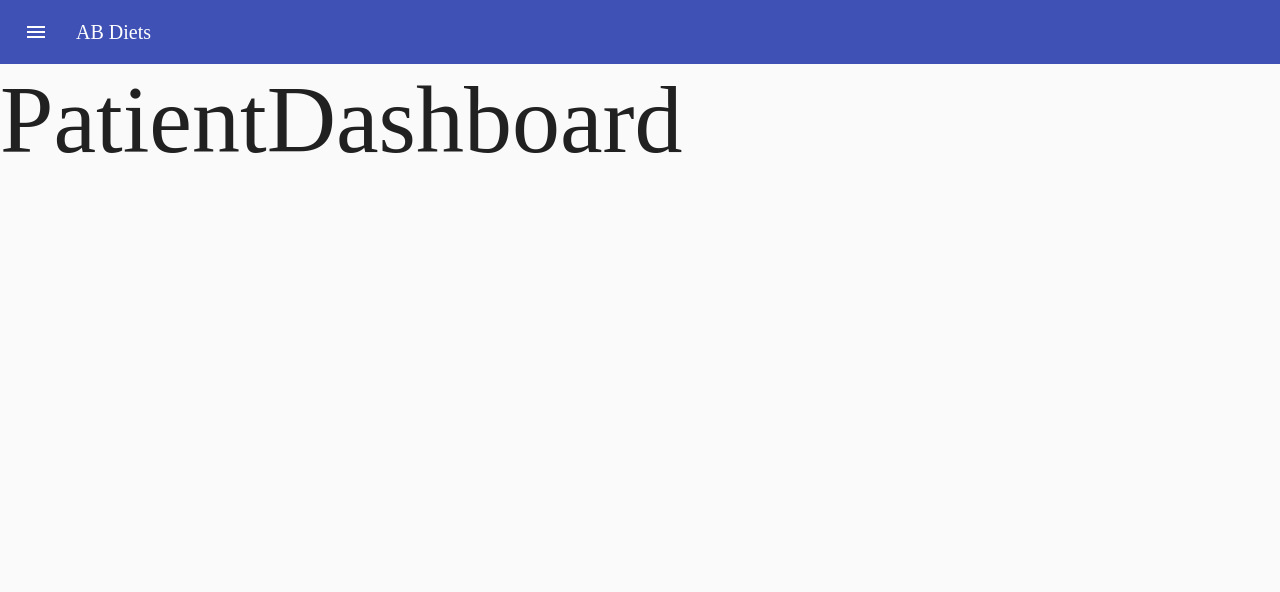
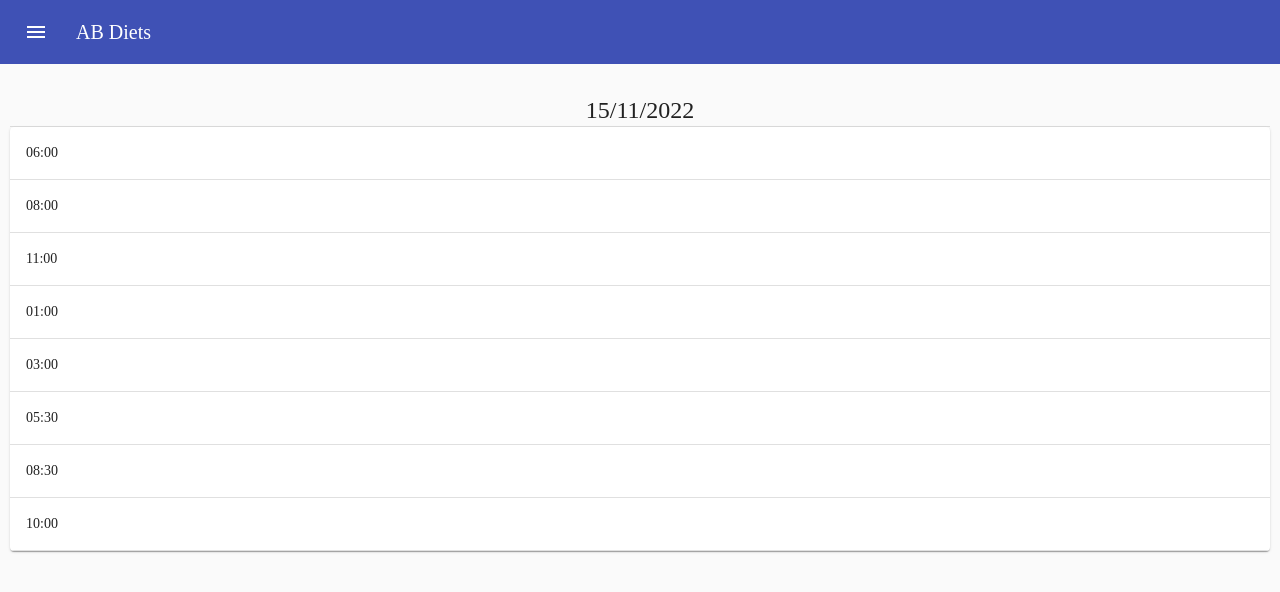
Before and after one commit to ganeshpatil0101/abdiet, a React (Create React App) app: page /pdashboard in a window 1280 px wide. Shown: the top 592 px of the page. Built offline with nearby package versions, Linux system fonts and the light colour scheme; no server answers; a web font is replaced by a local one.

Commit message:
patient details added

```diff
--- a/src/components/Handlers.js
+++ b/src/components/Handlers.js
@@ -1,3 +1,4 @@
+import {isEmpty} from 'lodash';
 
 export function getYears() {
     const lastYear = new Date().getFullYear();
@@ -25,3 +26,10 @@ export function getFromTo(arrEl, from, to) {
 export const getFormattedDate = (sDate) => {
     return `${sDate.getDate()}_${sDate.getMonth()+1}_${sDate.getFullYear()}`;
 }
+export const getTodaysDate = () => {
+    const sDate = new Date();
+    return `${sDate.getDate()}/${sDate.getMonth()+1}/${sDate.getFullYear()}`;
+}
+export const isValidUser = (userData) => {
+    return !isEmpty(userData) && !isEmpty(userData.currentUser) && !isEmpty(userData.currentUser.user)
+}
--- a/src/pages/CreateUser.js
+++ b/src/pages/CreateUser.js
@@ -17,7 +17,7 @@ import PropTypes from 'prop-types';
 import { useHistory } from 'react-router-dom';
 import getFirebase, { getSecondaryFirebase } from '../firebase-config';
 import { getAuth, createUserWithEmailAndPassword, signOut } from "firebase/auth";
-import { getFirestore, collection, addDoc } from 'firebase/firestore/lite';
+import { getFirestore, collection, addDoc, setDoc, doc } from 'firebase/firestore/lite';
 import Error from '../components/Error';
 import Loader from '../components/Loader';
 import {getTimeInMs} from '../components/Handlers';
@@ -107,7 +107,8 @@ const CreateUser = () => {
             data:[],
             vegNonveg,
           };
-            addDoc(userCollection, userData)
+            // addDoc(userCollection, userData)
+            setDoc(doc(db, "users", user.uid), userData)
             .then((data) => {
                 alert('New User Created!');
               return data;
--- a/src/pages/Dashboard.js
+++ b/src/pages/Dashboard.js
@@ -1,5 +1,5 @@
 import React, { useContext, useEffect, useState } from "react";
-import {isEmpty} from 'lodash';
+
 
 import Container from '@material-ui/core/Container';
 import CssBaseline from '@material-ui/core/CssBaseline';
@@ -20,6 +20,8 @@ import {
 
 
 import UserDataContext from '../hooks/UserData';
+import {isValidUser} from '../components/Handlers';
+
 const app = getFirebase();
 const db = getFirestore(app);
 
@@ -31,8 +33,7 @@ const Dashboard = () => {
   const [isAdmin, setIsAdmin] = useState(false);
 
   useEffect(() => {
-    if(!isEmpty(userData) &&
-    !isEmpty(userData.currentUser) && !isEmpty(userData.currentUser.user)) {
+    if(isValidUser(userData)) {
       setIsAdmin(userData.currentUser.isAdmin);
       const userCollection = collection(db, "users");
       let list = [];
--- a/src/pages/DietMaster.js
+++ b/src/pages/DietMaster.js
@@ -124,8 +124,9 @@ const DietMaster = ({isAssign, onAssignDiet}) => {
     window.scrollTo({top:0,behavior:'smooth'})
   }
   return (
+    <>
     <Container component="main" maxWidth="xs">
-      <CssBaseline />
+      {/* <CssBaseline /> */}
       {isLoading && <Loader />}
       {!isLoading && <div className={classes.paper}>
         <Typography component="h1" variant="h5">
@@ -244,7 +245,10 @@ const DietMaster = ({isAssign, onAssignDiet}) => {
       </div>}
       <Divider />
       <DietMasterList list={dietList} onEdit={onEdit} isAssign={isAssign} />
+      <br />
+      <Divider />
     </Container>
+    </>
   );
 };
 
--- a/src/pages/PatientDashboard.js
+++ b/src/pages/PatientDashboard.js
@@ -1,13 +1,59 @@
-import React from "react";
+import React, {useContext, useEffect, useState, useRef} from "react";
+
+import Container from '@material-ui/core/Container';
+
+import Divider from '@material-ui/core/Divider';
+import { getFirestore, collection, getDoc, doc, getDocs } from 'firebase/firestore/lite';
+import {get} from 'lodash'
+import getFirebase from '../firebase-config';
 import { Grid, Typography } from "@material-ui/core";
+import UserDataContext from '../hooks/UserData';
+import {isValidUser, getTodaysDate, getFormattedDate} from '../components/Handlers';
+import MealItem from '../components/MealItem';
+import Loader from '../components/Loader';
+
+const app = getFirebase();
+const db = getFirestore(app);
 
 const PatientDashboard = () => {
+  const userData = useContext(UserDataContext);
+  const [isLoading, setIsLoading] = useState(false);
+  const [cData] = useState(getTodaysDate());
+  const [dietData, setDietData] = useState({});
+  const dataRef = useRef(null);
+
+
+  useEffect(()=>{
+    console.log('===>>> userData = ', userData);
+    if(isValidUser(userData)) {
+      setIsLoading(true);
+      getDoc(doc(db, "users", userData.currentUser.user.uid)).then((querySnapshot) => {
+        dataRef.current = querySnapshot.data();
+        setDietData(dataRef.current.data[getFormattedDate(new Date())]);
+        setIsLoading(false);
+      }).catch((error) => {
+        console.error('error', error);
+        setIsLoading(false);
+      });
+    }
+  }, []);
+
   return (
-    <Grid container>
-      <Typography variant="h1" component="h2">
-        PatientDashboard
-      </Typography>
-    </Grid>
+    <div style={{padding : "10px"}} >
+      <br />
+      {isLoading && <Loader />}
+      {!isLoading &&
+        <div>
+          <div style={{textAlign : "center"}} >
+            <Typography variant="h5" component="h5">
+              {cData}
+            </Typography>
+          </div>
+          <Divider />
+          <MealItem dietData={dietData} />
+        </div>
+      }
+    </div>
   );
 };
 
```
Also changed, not shown: 1 other file (tests, documents, lock files or other folders).
